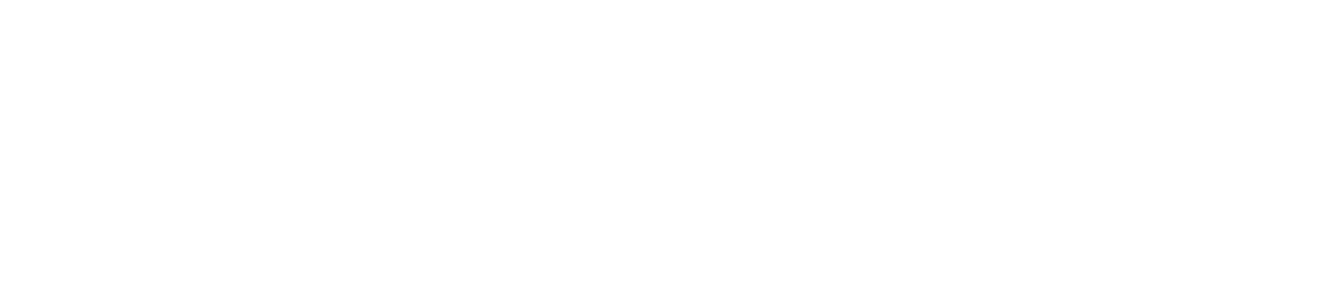
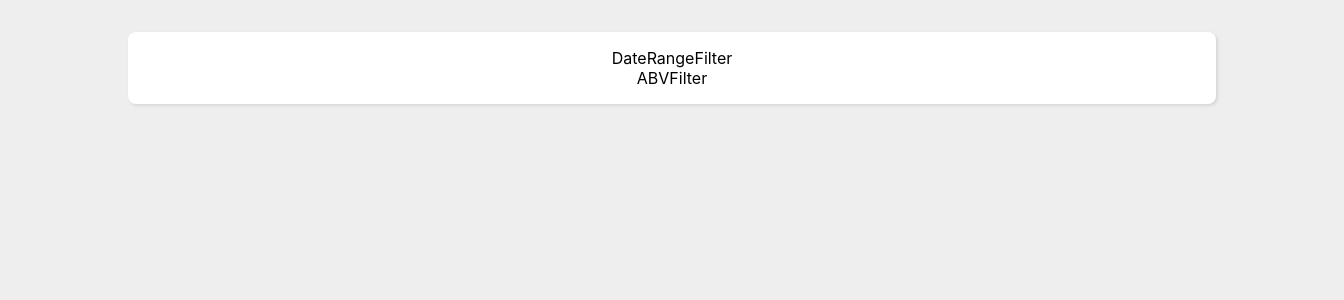
Before and after one commit to matteo1222/portf-coding-challenge, a React (Create React App) app: page / in a window 1280 px wide. Shown: the top 300 px of the page, 1344 px wide, since content can reach past the window. Built offline with nearby package versions, Linux system fonts and the light colour scheme.

Commit message:
Add FilterBar Component and style

```diff
--- a/src/App.css
+++ b/src/App.css
@@ -1,38 +1,20 @@
-.App {
-  text-align: center;
+:root {
+  --color-bg: #eee;
+  --color-filter-bar: white;
 }
 
-.App-logo {
-  height: 40vmin;
-  pointer-events: none;
+html, body {
+  padding: 0;
+  margin: 0;
 }
 
-@media (prefers-reduced-motion: no-preference) {
-  .App-logo {
-    animation: App-logo-spin infinite 20s linear;
-  }
-}
-
-.App-header {
-  background-color: #282c34;
-  min-height: 100vh;
+.App {
+  background: var(--color-bg);
+  padding: 2rem;
+  width: 100%;
+  height: 100vh;
   display: flex;
   flex-direction: column;
   align-items: center;
-  justify-content: center;
-  font-size: calc(10px + 2vmin);
-  color: white;
+  text-align: center;
 }
-
-.App-link {
-  color: #61dafb;
-}
-
-@keyframes App-logo-spin {
-  from {
-    transform: rotate(0deg);
-  }
-  to {
-    transform: rotate(360deg);
-  }
-}
--- a/src/App.tsx
+++ b/src/App.tsx
@@ -1,7 +1,12 @@
 import "./App.css";
+import FilterBar from "./components/FilterBar";
 
 function App() {
-  return <div className="App"></div>;
+  return (
+    <main className="App">
+      <FilterBar />
+    </main>
+  );
 }
 
 export default App;
--- /dev/null
+++ b/src/components/DateRangeFilter.tsx
@@ -0,0 +1,7 @@
+import React from "react";
+
+function DateRangeFilter() {
+  return <div>DateRangeFilter</div>;
+}
+
+export default DateRangeFilter;
--- /dev/null
+++ b/src/components/FilterBar.css
@@ -0,0 +1,8 @@
+.FilterBar {
+  background: var(--color-filter-bar);
+  box-shadow: 0.1rem 0.1rem 0.2rem lightgray;
+  width: 80%;
+  min-width: 400px;
+  padding: 1rem 2rem;
+  border-radius: 0.5rem;
+}
--- /dev/null
+++ b/src/components/FilterBar.tsx
@@ -0,0 +1,15 @@
+import React from "react";
+import NumberFilter from "./NumberFilter";
+import DateRangeFilter from "./DateRangeFilter";
+import "./FilterBar.css";
+
+function FilterBar() {
+  return (
+    <div className="FilterBar">
+      <DateRangeFilter />
+      <NumberFilter />
+    </div>
+  );
+}
+
+export default FilterBar;
--- /dev/null
+++ b/src/components/NumberFilter.tsx
@@ -0,0 +1,7 @@
+import React from "react";
+
+function ABVFilter() {
+  return <div>ABVFilter</div>;
+}
+
+export default ABVFilter;
```
